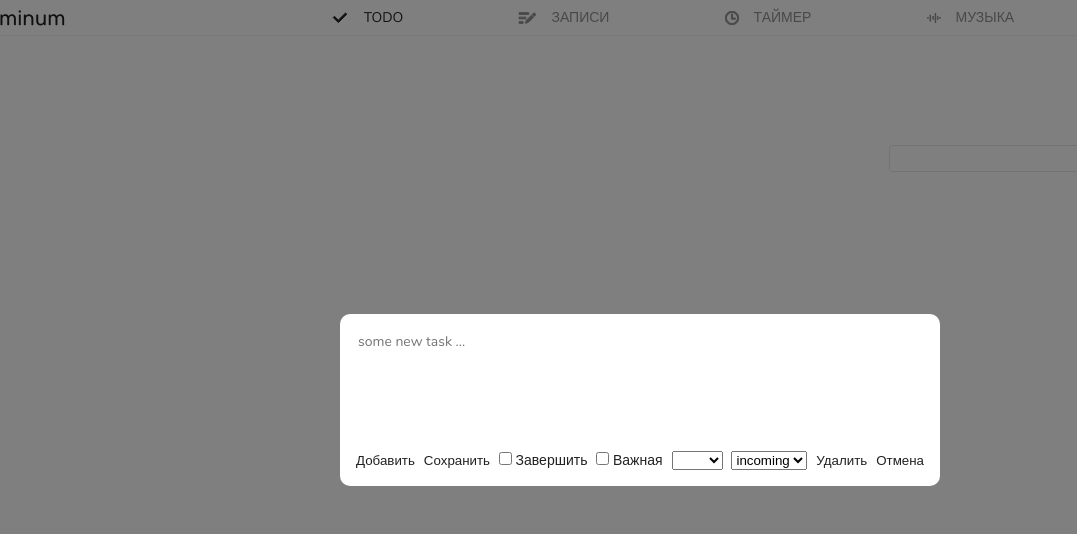
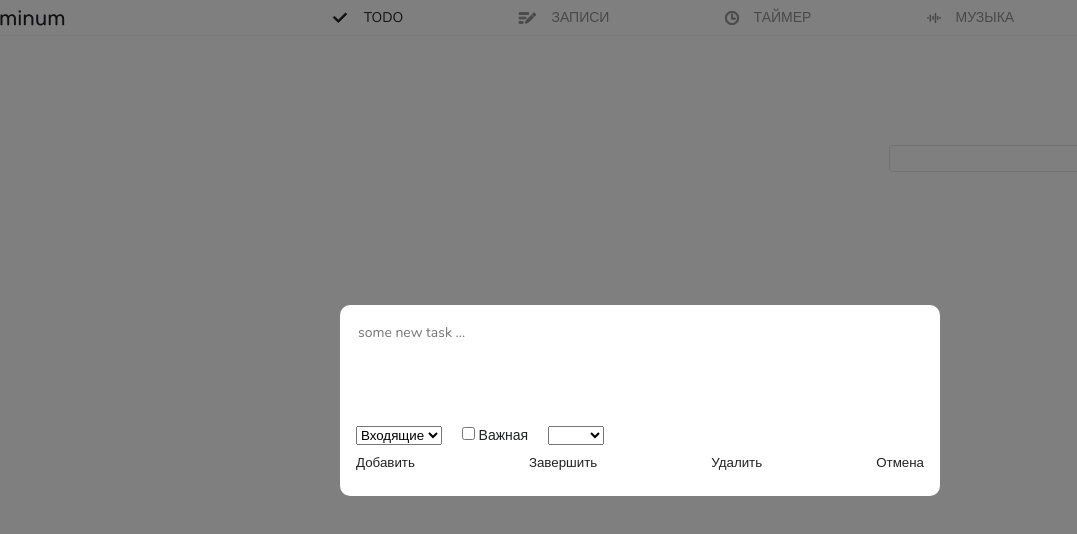
Before and after one commit to Nigilen/minum, a Vue app: page / in a window 1280 px wide. Both pictures are taken after a click on the button 1084 px from the left and 158 px from the top of the page. Shown: the top 534 px of the page, without its empty margins (0-1077 px from the left). Built offline with nearby package versions, Linux system fonts and the light colour scheme; the HTML template or start-up script is replaced by a standard one.

Commit message:
add: methods for editing tasks

```diff
--- a/src/components/TodoColumn.vue
+++ b/src/components/TodoColumn.vue
@@ -12,30 +12,26 @@ const { openModal } = todosStore;
 
 const props = defineProps<{
   isLastCol?: boolean;
-  data?: {
+  data: {
     id: number,
     task: string,
     status: string,
-    done: boolean
+    done: boolean,
+    important: boolean,
+    tag: string
   }[];
 }>();
-
-// const mockTodo = {
-//   id: 1,
-//   task: 'Learn Vue',
-//   status: 'day',
-//   done: false
-// };
 
 </script>
 
 <template>
   <div class="column">
+    <!-- FIXME: странное какое-то решение по назначению имени заголовка  -->
     <h2 class="column__title">{{ props.data[0]?.status }}</h2>
     <ul class="column__list">
       <TodoItem v-for="(item, index) in props.data" :key="index" :data="item" />
     </ul>
-    <AppButton v-if="props.isLastCol" class="column__add-btn" @click="openModal">
+    <AppButton v-if="props.isLastCol" class="column__add-btn" @click="openModal(false)">
       <IconAdd />
     </AppButton>
   </div>
--- a/src/components/TodoItem.vue
+++ b/src/components/TodoItem.vue
@@ -6,10 +6,8 @@
 
   const todosStore = useTodosStore();
 
-  const { removeTodo } = todosStore;
-
   const props = defineProps<{
-    data?: {
+    data: {
       id: number,
       task: string,
       status: string,
@@ -20,7 +18,7 @@
   }>();
 
   function handleRemove() {
-    removeTodo(props.data.id);
+    todosStore.removeTodo(props.data.id);
   };
 
   function handleDone() {
@@ -31,17 +29,21 @@
 
   <template>
     <li class="item" :class="{ 'item--done': props.data.done }">
+
       <AppButton class="item__done-btn" @click="handleDone">
-        <IconDoneBtn :class="{'item__done-btn--important': props.data.important}" />
+        <IconDoneBtn :class="{ 'item__done-btn--important': props.data.important }" />
       </AppButton>
+
       <p class="item__text" @click="todosStore.editTodo(props.data)">
         <span class="item__tag">{{ props.data.tag }}</span>
         <span v-if="props.data.tag" class="item__divider"> | </span>
         {{ props.data.task }}
       </p>
+
       <AppButton class="item__remove-btn">
         <IconCloseBtn @click="handleRemove" />
       </AppButton>
+
     </li>
   </template>
 
--- a/src/components/ui-kit/AppModal.vue
+++ b/src/components/ui-kit/AppModal.vue
@@ -1,50 +1,25 @@
 <script setup lang="ts">
-import AppButton from '@/components/ui-kit/AppButton.vue';
+import ModalForm from '@/components/ui-kit/ModalForm.vue';
 
 import { useTodosStore } from '@/stores/todos';
 
 const todosStore = useTodosStore();
-const { todo } = todosStore;
 
 const modelValue = defineModel<boolean>();
+
 
 </script>
 
 <template>
   <Teleport to="body">
-    <!-- Обёртка для оверлея -->
     <Transition name="fade">
       <div
         v-if="modelValue"
         class="modal-overlay"
         @click.self="todosStore.closeModal"
       >
-        <!-- Контент модалки -->
         <div class="modal-content">
-          <textarea class="modal-input" name="" id="" placeholder="some new task ..." v-model="todo.task"></textarea>
-          <div class="modal-controls">
-            <AppButton class="btn btn-primary" @click="todosStore.addTodo(todo.task, todo.status, todo.important, todo.done, todo.tag)">Добавить</AppButton>
-            <AppButton class="btn btn-primary" @click="todosStore.saveTodo(todo)">Сохранить</AppButton>
-            <label for="item__done-btn">
-              <input id="item__done-btn" name="item__done-btn" class="item__done-btn" type="checkbox" v-model="todo.done"/>
-              Завершить
-            </label>
-            <label for="item__important-btn">
-              <input id="item__important-btn" name="item__important-btn" class="item__important-btn" type="checkbox" v-model="todo.important"/>
-              Важная
-            </label>
-            <select class="tag" name="tag" id="tag" v-model="todo.tag">
-              <option value="work">work</option>
-              <option value="self">self</option>
-            </select>
-            <select class="status" name="status" id="status" v-model="todo.status">
-              <option value="incoming" selected>incoming</option>
-              <option value="day">day</option>
-              <option value="week">week</option>
-            </select>
-            <AppButton class="item__done-btn">Удалить</AppButton>
-            <AppButton class="btn btn-secondary" @click="todosStore.closeModal">Отмена</AppButton>
-          </div>
+          <ModalForm />
         </div>
       </div>
     </Transition>
@@ -74,29 +49,6 @@ const modelValue = defineModel<boolean>();
   inline-size: 100%;
 }
 
-.modal-input {
-  width: 100%;
-  height: 100px;
-  resize: none;
-  border: none;
-  font: inherit;
-
-  &:focus {
-    outline: none;
-  }
-}
-
-.modal-controls {
-  display: flex;
-  justify-content: space-between;
-  margin-top: 16px;
-}
-
-.select {
-  border: none;
-  font: inherit;
-}
-
 .fade-enter-active, .fade-leave-active {
   transition: opacity 0.3s;
 }
--- /dev/null
+++ b/src/components/ui-kit/ModalForm.vue
@@ -0,0 +1,94 @@
+<script setup lang="ts">
+import AppButton from '@/components/ui-kit/AppButton.vue';
+import { useTodosStore } from '@/stores/todos';
+
+const todosStore = useTodosStore();
+const { todo, editModal } = todosStore;
+
+</script>
+
+<template>
+  <form class="form" @submit.prevent >
+    <textarea class="form__input-field" name="input-field" id="input-field" placeholder="some new task ..." v-model="todo.task"></textarea>
+
+    <fieldset class="form__params params">
+      <select class="params__item" name="param-status" id="param-status" v-model="todo.status">
+        <option value="incoming" selected>Входящие</option>
+        <option value="day">День</option>
+        <option value="week">Неделя</option>
+      </select>
+      <label class="params__item" for="param-important">
+        <input class="params__item-input" type="checkbox" name="param-important" id="param-important" v-model="todo.important"/>
+        Важная
+      </label>
+      <select class="params__item" name="param-tag" id="param-tag" v-model="todo.tag">
+        <option value="пусто">пусто</option>
+        <option value="work">work</option>
+        <option value="self">self</option>
+      </select>
+    </fieldset>
+
+    <div class="form__controls controls">
+
+      <!-- добавление задачи -> закрытие окна -> сброс формы -->
+      <AppButton class="controls__item" @click="todosStore.saveTodo(todo)">
+        {{ editModal ? 'Сохранить' : 'Добавить' }}
+      </AppButton>
+
+      <!-- завершение задачи -> закрытие окна -> сброс формы -->
+      <AppButton class="controls__item" @click="todosStore.doneTodo(todo.id)">
+        {{ todo.done ? 'В работу' : 'Завершить' }}
+      </AppButton>
+
+      <!-- удаление задачи -> закрытие окна -> сброс формы -->
+      <AppButton class="controls__item" @click="todosStore.removeTodo(todo.id)">
+        Удалить
+      </AppButton>
+
+      <!-- закрытие окна -> сброс формы -->
+      <AppButton class="controls__item" @click="todosStore.closeModal">
+        Отмена
+      </AppButton>
+
+    </div>
+  </form>
+</template>
+
+
+<style lang="scss" scoped>
+
+.form {
+
+  &__input-field {
+    width: 100%;
+    height: 100px;
+    resize: none;
+    border: none;
+    font: inherit;
+
+    &:focus {
+      outline: none;
+    }
+  }
+}
+
+.params {
+  display: flex;
+  justify-content: flex-start;
+  align-items: center;
+  gap: 20px;
+  border: none;
+  padding: 0;
+}
+
+.controls {
+  display: flex;
+  justify-content: space-between;
+  align-items: center;
+
+  &__item {
+    padding-block: 10px;
+  }
+}
+
+</style>
--- a/src/stores/todos.ts
+++ b/src/stores/todos.ts
@@ -11,9 +11,20 @@ interface ITodo {
 }
 
 export const useTodosStore = defineStore('todos', () => {
+  const editModal = ref(false);
+
+  const loadTodos = () => {
+    try {
+      return JSON.parse(localStorage.getItem('todos') || '[]');
+    } catch {
+      return [];
+    }
+  };
+
+  const todos = ref<ITodo[]>(loadTodos());
 
   const todo = ref<ITodo>({
-    id: 0,
+    id: Date.now(),
     task: '',
     status: 'incoming',
     tag: '',
@@ -22,14 +33,16 @@ export const useTodosStore = defineStore('todos', () => {
   });
 
   const isModalOpen = ref<boolean>(false);
-  const openModal = () => {
+
+  const openModal = (isEdit: boolean) => {
     isModalOpen.value = true;
+    editModal.value = isEdit;
   };
 
   const closeModal = () => {
     isModalOpen.value = false;
-    todo.value = {  // Возвращаем начальное состояние
-      id: 0,
+    todo.value = {
+      id: Date.now(),
       task: '',
       status: 'incoming',
       tag: '',
@@ -38,26 +51,11 @@ export const useTodosStore = defineStore('todos', () => {
     };
   };
 
-  const editTodo = (task: ITodo) => {
-    todo.value = {
-      ...task,  // Копируем все поля из task
-    };
-    openModal();
-  };
-
-  // NOTE: внимание на обработку ошибок для localStorage
-  const loadTodos = () => {
-    try {
-      return JSON.parse(localStorage.getItem('todos') || '[]');
-    } catch {
-      return [];
-    }
-  };
-
-  const todos = ref<ITodo[]>(loadTodos()); // NOTE: заменил reactive на ref так как он лучше работает с переприсваиванием
+  // NOTE: заменил reactive на ref так как он лучше работает с переприсваиванием
   // ref позволяет перезаписывать значение (например, через filter).
   // reactive требует мутаций, что не всегда удобно.
   // В Pinia/Vue 3 ref — стандартный выбор для примитивов и массивов.
+
   watch(
     todos,
     (newTodos) => {
@@ -66,32 +64,35 @@ export const useTodosStore = defineStore('todos', () => {
     { deep: true }
   );
 
-  const addTodo = (
-    task: string,
-    status: string,
-    important: boolean,
-    done: boolean,
-    tag?: string
-  ) => {
-    todos.value.push({
-      id: Date.now(),
-      task,
-      status,
-      tag: tag || '',
-      important,
-      done
-    });
+  const addTodo = (task: ITodo) => {
+    todos.value.push(task);
+    closeModal();
   };
 
+  const editTodo = (task: ITodo) => {
+    todo.value = {
+      ...task,
+    };
+    openModal(true);
+  };
 
+  const saveTodo = (task: ITodo) => {
+    const index = todos.value.findIndex(t => t.id === todo.value.id);
+    if (index !== -1) {
+      todos.value[index] = task;
+    } else {
+      todos.value.push(task);
+    }
+    closeModal();
+  };
 
-  const saveTodo = (todo: ITodo) => {
-    const index = todos.value.findIndex(t => t.id === todo.id);
+  const doneTodo = (id: number) => {
+    const index = todos.value.findIndex(todo => todo.id === id);
     if (index !== -1) {
-      todos.value[index] = todo;
-    } else {
-      todos.value.push(todo);
-    }
+      todos.value[index].done = !todos.value[index].done;
+      localStorage.setItem('todos', JSON.stringify(todos.value));
+    };
+    if (isModalOpen.value) closeModal();
   };
 
   // const removeTodo = (id: number) => {
@@ -109,15 +110,8 @@ export const useTodosStore = defineStore('todos', () => {
     if (index !== -1) {
       todos.value.splice(index, 1); // Удаляем элемент без переприсваивания
       localStorage.setItem('todos', JSON.stringify(todos.value));
-    }
-  };
-
-  const doneTodo = (id: number) => {
-    const index = todos.value.findIndex(todo => todo.id === id);
-    if (index !== -1) {
-      todos.value[index].done = !todos.value[index].done;
-      localStorage.setItem('todos', JSON.stringify(todos.value));
-    }
+    };
+    if (isModalOpen.value) closeModal();
   };
 
   return {
@@ -130,6 +124,7 @@ export const useTodosStore = defineStore('todos', () => {
     saveTodo,
     doneTodo,
     todo,
-    editTodo
+    editTodo,
+    editModal
   }
 })
```
